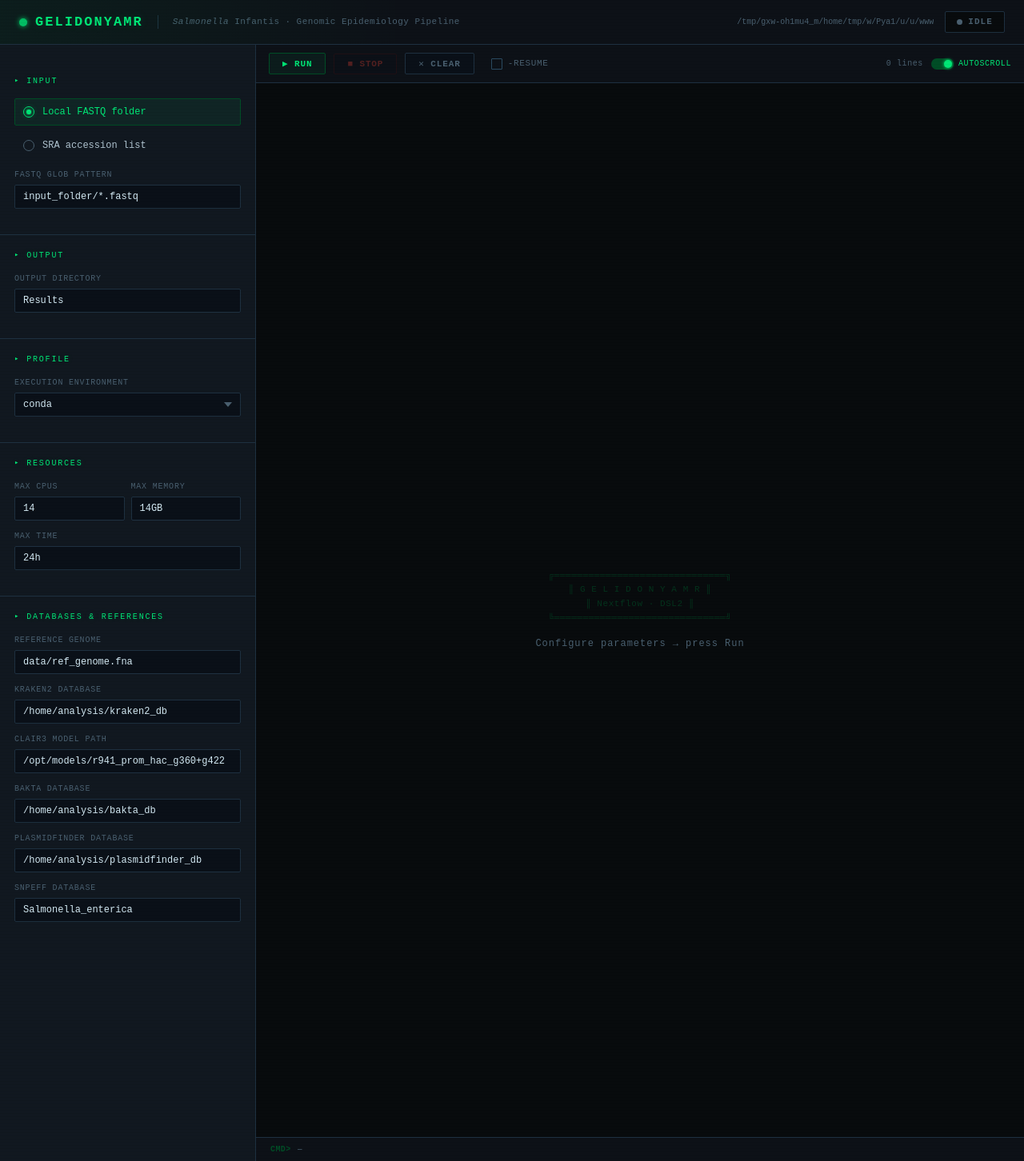
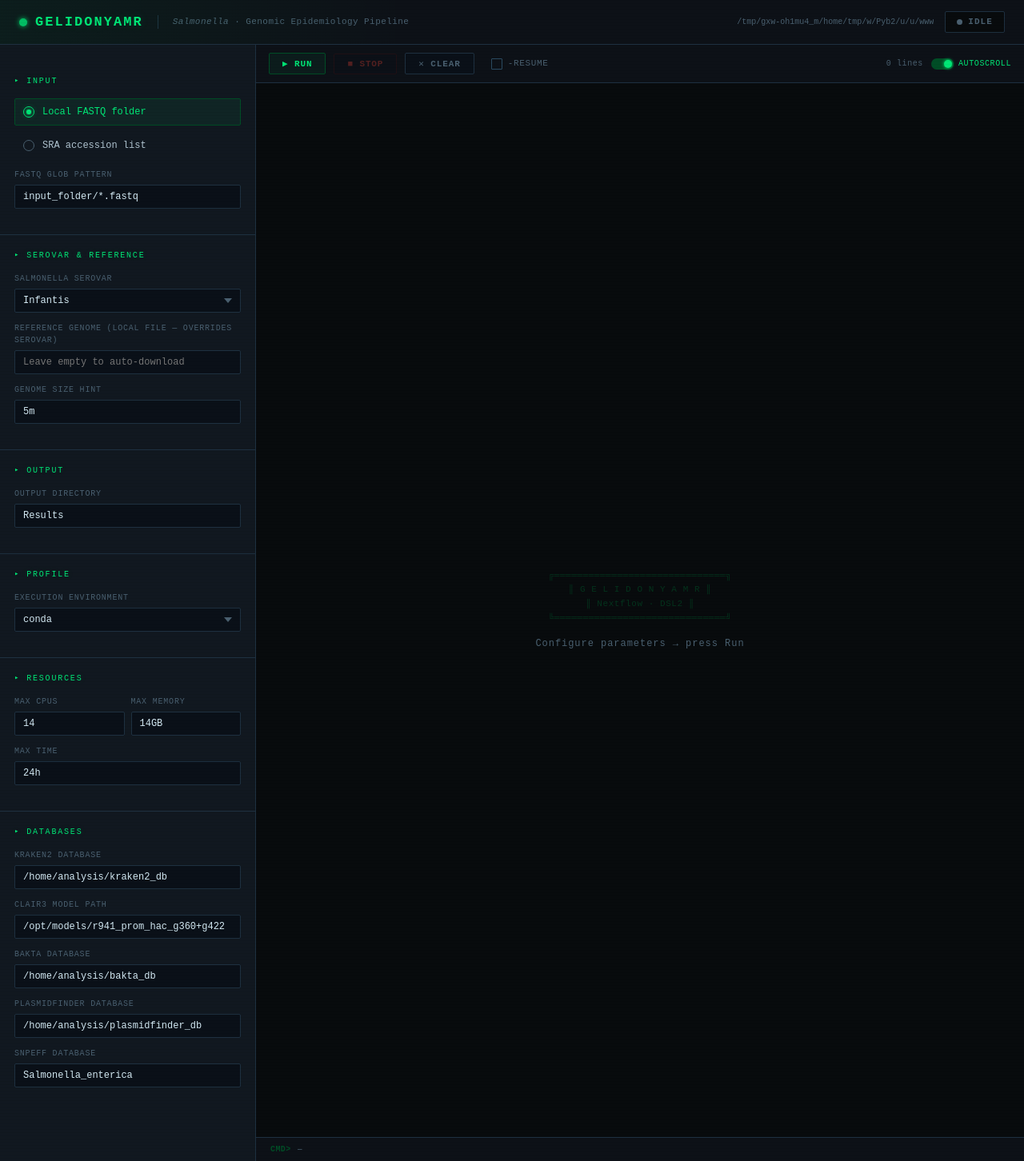
Before and after one commit to cinnetcrash/gelidonyamr, a Flask app: page / in a window 1280 px wide. Shown: the whole page at 80% size. Run offline with Flask 3, Linux system fonts and the light colour scheme.

Commit message:
Make pipeline compatible with any Salmonella serovar
- config/nextflow.config: add --serovar param with a built-in lookup
  table of 15 common serovars → NCBI assembly accessions; add
  serovar_snpeff map for serovar-specific snpEff databases; add
  genome_size, cgmlst_species_id, cgmlst_schema_id params; ref_genome
  now defaults to null (auto-download) instead of a hardcoded path

- modules/026_fetch_reference.nf: new process that downloads the
  reference genome via ncbi-datasets-cli when no local file is given

- main.nf: resolve reference genome (local file or auto-download),
  resolve snpEff database from serovar map, pass ref_genome as a
  channel input to CLAIR3 / PARSNP / FASTANI / SNPEFF

- modules/010_clair.nf, 015_parsnp.nf, 024_fastani.nf: accept
  ref_genome_file as an explicit input instead of params.ref_genome

- modules/021_snpeff.nf: accept snpeff_db as an explicit input val

- modules/002_assembly.nf: use params.genome_size instead of 5m

- modules/006_cgmlst.nf: use params.cgmlst_species_id / schema_id

- environment.yaml: add ncbi-datasets-cli for reference download

- webui: add serovar dropdown, genome size field, remove ref hardcoding;
  app.py passes serovar and genome_size to nextflow command

Co-Authored-By: Claude Sonnet 4.6 <noreply@anthropic.com>

```diff
--- a/environment.yaml
+++ b/environment.yaml
@@ -58,3 +58,6 @@ dependencies:
   - iqtree2>=2.3.0
   - parsnp>=2.0.3
   - poppunk>=2.6.0
+
+  # Reference genome download (FETCH_REFERENCE module)
+  - ncbi-datasets-cli>=16.0.0
--- a/webui/app.py
+++ b/webui/app.py
@@ -46,6 +46,12 @@ def build_command(data: dict) -> list:
 
     if data.get('outdir'):
         cmd += ['--outdir', data['outdir']]
+
+    if data.get('serovar'):
+        cmd += ['--serovar', data['serovar']]
+
+    if data.get('genome_size'):
+        cmd += ['--genome_size', data['genome_size']]
 
     for key in ('max_cpu', 'max_memory', 'max_time'):
         if data.get(key):
--- a/webui/templates/index.html
+++ b/webui/templates/index.html
@@ -625,7 +625,7 @@ header::before {
       <div class="dot"></div>
       <span class="header-title">GelidonyAMR</span>
     </div>
-    <span class="header-sub"><em>Salmonella</em> Infantis · Genomic Epidemiology Pipeline</span>
+    <span class="header-sub"><em>Salmonella</em> · Genomic Epidemiology Pipeline</span>
     <div class="header-right">
       <span class="pipeline-dir" title="{{ pipeline_dir }}">{{ pipeline_dir }}</span>
       <div class="status-badge" id="statusBadge" data-status="idle">
@@ -663,6 +663,39 @@ header::before {
       <div class="field" id="sraField" style="display:none;">
         <span class="field-label">Accession list (.txt)</span>
         <input type="text" id="sraInput" placeholder="/path/to/accessions.txt">
+      </div>
+    </div>
+
+    <!-- Serovar -->
+    <div class="section">
+      <div class="section-label">Serovar &amp; Reference</div>
+      <div class="field">
+        <span class="field-label">Salmonella serovar</span>
+        <select id="serovarSelect">
+          <option value="Infantis">Infantis</option>
+          <option value="Typhimurium">Typhimurium</option>
+          <option value="Enteritidis">Enteritidis</option>
+          <option value="Newport">Newport</option>
+          <option value="Heidelberg">Heidelberg</option>
+          <option value="Dublin">Dublin</option>
+          <option value="Kentucky">Kentucky</option>
+          <option value="Stanley">Stanley</option>
+          <option value="Agona">Agona</option>
+          <option value="Virchow">Virchow</option>
+          <option value="Thompson">Thompson</option>
+          <option value="Choleraesuis">Choleraesuis</option>
+          <option value="Typhi">Typhi</option>
+          <option value="Paratyphi_A">Paratyphi A</option>
+          <option value="Paratyphi_B">Paratyphi B</option>
+        </select>
+      </div>
+      <div class="field">
+        <span class="field-label">Reference genome (local file — overrides serovar)</span>
+        <input type="text" id="refInput" placeholder="Leave empty to auto-download">
+      </div>
+      <div class="field">
+        <span class="field-label">Genome size hint</span>
+        <input type="text" id="genomeSizeInput" value="5m" placeholder="5m">
       </div>
     </div>
 
@@ -710,12 +743,7 @@ header::before {
 
     <!-- Databases -->
     <div class="section">
-      <div class="section-label">Databases &amp; References</div>
-
-      <div class="field">
-        <span class="field-label">Reference genome</span>
-        <input type="text" id="refInput" value="data/ref_genome.fna" placeholder="data/ref_genome.fna">
-      </div>
+      <div class="section-label">Databases</div>
       <div class="field">
         <span class="field-label">Kraken2 database</span>
         <input type="text" id="kraken2Input" value="/home/analysis/kraken2_db" placeholder="/path/to/kraken2_db">
@@ -961,20 +989,24 @@ function startPolling() {
 runBtn.addEventListener('click', async () => {
   const isSRA = document.querySelector('input[name="inputMode"]:checked').value === 'sra';
 
+  const refVal = document.getElementById('refInput').value.trim();
   const payload = {
-    profile:    document.getElementById('profileSelect').value,
-    resume:     resumeCheck.checked,
-    outdir:     document.getElementById('outdirInput').value.trim(),
-    max_cpu:    document.getElementById('cpuInput').value,
-    max_memory: document.getElementById('memInput').value.trim(),
-    max_time:   document.getElementById('timeInput').value.trim(),
-    ref_genome:       document.getElementById('refInput').value.trim(),
+    profile:     document.getElementById('profileSelect').value,
+    resume:      resumeCheck.checked,
+    serovar:     document.getElementById('serovarSelect').value,
+    genome_size: document.getElementById('genomeSizeInput').value.trim(),
+    outdir:      document.getElementById('outdirInput').value.trim(),
+    max_cpu:     document.getElementById('cpuInput').value,
+    max_memory:  document.getElementById('memInput').value.trim(),
+    max_time:    document.getElementById('timeInput').value.trim(),
     kraken2_db:       document.getElementById('kraken2Input').value.trim(),
     clair3_model:     document.getElementById('clair3Input').value.trim(),
     bakta_db:         document.getElementById('baktaInput').value.trim(),
     plasmidfinder_db: document.getElementById('plasmidInput').value.trim(),
     snpeff_db:        document.getElementById('snpeffInput').value.trim(),
   };
+  // Only send ref_genome if user filled it in; otherwise pipeline auto-downloads
+  if (refVal) payload.ref_genome = refVal;
 
   if (isSRA) {
     payload.sra_list = document.getElementById('sraInput').value.trim();
```
Also changed, not shown: 9 other files.
